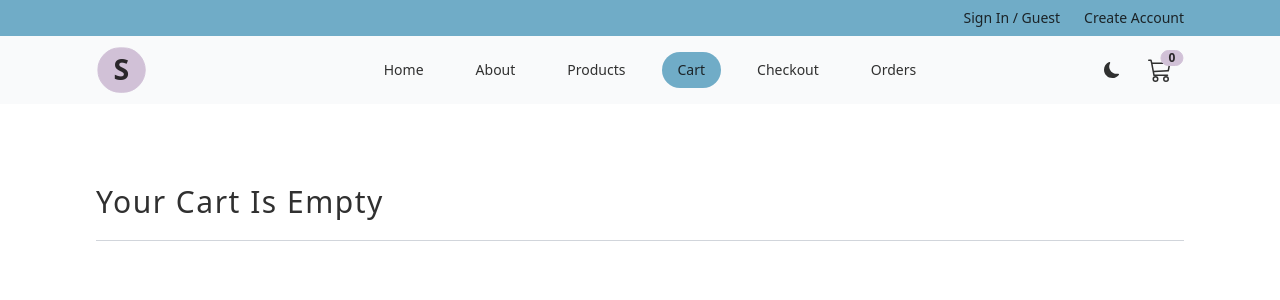
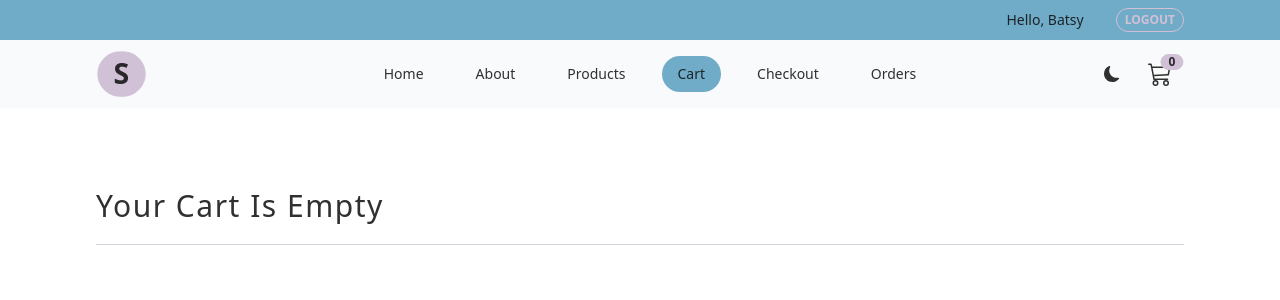
Before and after one commit to PavanKasukurthi/shop-next, a React (Vite) app: page /cart in a window 1280 px wide. Shown: the top 300 px of the page. Built offline with nearby package versions, Linux system fonts and the light colour scheme.

Commit message:
Header and NavLinks

```diff
--- a/src/components/Header.jsx
+++ b/src/components/Header.jsx
@@ -1,19 +1,47 @@
-import { Link } from "react-router-dom"
+import { useDispatch, useSelector } from 'react-redux'
+import { Link, useNavigate } from 'react-router-dom'
+import { clearCart } from '../features/cart/cartSlice'
+import { logoutUser } from '../features/user/userSlice'
 
 const Header = () => {
+  const navigate = useNavigate()
+  const dispatch = useDispatch()
+
+  const user = useSelector((state) => state.userState.user)
+
+  const handleLogout = () => {
+    navigate('/')
+    dispatch(clearCart())
+    dispatch(logoutUser())
+  }
+
   return (
     <header className="bg-neutral py-2 text-neutral-content">
       <div className="align-element flex justify-center sm:justify-end">
         {/* USER */}
+        {user ? (
+          <div className="flex gap-x-2 sm:gap-x-8 items-center">
+            <p className="text-xs sm:text-sm capitalize">
+              Hello, {user.username}
+            </p>
+            <button
+              className="btn btn-xs btn-outline btn-primary"
+              onClick={handleLogout}
+            >
+              logout
+            </button>
+          </div>
+        ) : (
+          <div className="flex gap-x-6 justify-center items-center">
+            <Link to="/login" className="link link-hover text-xs sm:text-sm">
+              Sign In / Guest
+            </Link>
+            <Link to="/register" className="link link-hover text-xs sm:text-sm">
+              Create Account
+            </Link>
+          </div>
+        )}
         {/* LINKS */}
-        <div className="flex gap-x-6 justify-center items-center">
-            <Link to='/login' className='link link-hover text-xs sm:text-sm'>
-                Sign In / Guest
-            </Link>
-            <Link to='/register' className='link link-hover text-xs sm:text-sm'>
-                Create Account
-            </Link>
-        </div>
       </div>
     </header>
   )
--- a/src/components/NavLinks.jsx
+++ b/src/components/NavLinks.jsx
@@ -1,4 +1,5 @@
-import { NavLink } from "react-router-dom"
+import { useSelector } from 'react-redux'
+import { NavLink } from 'react-router-dom'
 
 const links = [
   { id: 1, url: '/', text: 'home' },
@@ -10,10 +11,15 @@
 ]
 
 const NavLinks = () => {
+  const user = useSelector((state) => state.userState.user)
   return (
     <>
       {links.map((link) => {
         const { id, url, text } = link
+
+        // IF NO USER, DON'T DISPLAY CHECKOUT AND ORDERS
+        if ((url === 'checkout' || url === 'orders') && !user) return null
+
         return (
           <li key={id}>
             <NavLink className="capitalize lg:ml-5" to={url}>
--- a/src/features/user/userSlice.js
+++ b/src/features/user/userSlice.js
@@ -21,12 +21,20 @@
   name: 'user',
   initialState,
   reducers: {
+    // LOGIN
     loginUser: (state, action) => {
       console.log('login')
+      toast.success('Logged in successfully')
     },
+
+    // LOGOUT
     logoutUser: (state) => {
-      console.log('logout')
+      state.user = null
+      localStorage.removeItem('user')
+      toast.success('Logged out successfully')
     },
+
+    // TOGGLE THEME
     toggleTheme: (state) => {
       const { forest, pastel } = themes
       state.theme = state.theme === forest ? pastel : forest
--- a/src/pages/Cart.jsx
+++ b/src/pages/Cart.jsx
@@ -3,8 +3,7 @@
 import { SectionTitle, CartItemsList, CartTotals } from '../components'
 
 const Cart = () => {
-  // temp
-  const user = null
+  const user = useSelector((state) => state.userState.user)
   const numItemsInCart = useSelector((state) => state.cartState.numItemsInCart)
 
   if (numItemsInCart === 0) {
```
